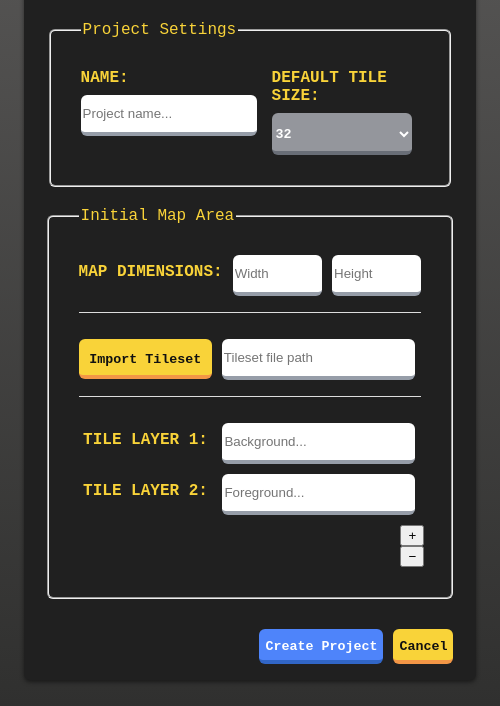
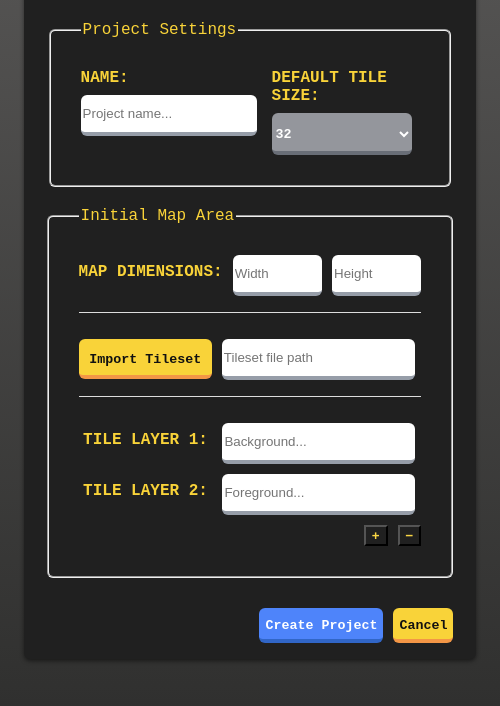
Before and after one commit to dmars8047/dungeon-designer, an Electron app: page landing.html in a window 500 px wide. Both pictures are taken after a click on the button 130 px from the left and 165 px from the top of the page. Shown: the part 94-800 px from the top of the page. Drawn offline with Linux system fonts and the light colour scheme; no server answers.

Commit message:
push pop layer button style

```diff
--- a/landing.html
+++ b/landing.html
@@ -102,8 +102,15 @@
                     </div>
                   </div>
                 </div>
-                <div style="grid-column-start: 3; grid-row: 4; margin-left: 56%;">
-                  <button id="push-layer-button">&#43;</button><button id="pop-layer-button">&#8722;</button>
+                <div style="grid-column-start: 3; grid-row: 4;">
+                  <div class="grid-container">
+                    <div style="grid-column: 1;grid-row:1;margin-left: auto;">
+                      <button class="push-pop-layer-button" id="push-layer-button">&#43;</button>
+                    </div>
+                    <div style="grid-column: 2;grid-row:1;">
+                      <button class="push-pop-layer-button" id="pop-layer-button">&#8722;</button>
+                    </div>
+                  </div>
                 </div>
               </div>
             </fieldset>
@@ -112,7 +119,7 @@
             <button type="button" id="create-project-button"
               class="primary-button form-button">Create&nbsp;Project</button>
           </div>
-          <div style="grid-column-start: 4; grid-row: 3; margin-top: 20px;">
+          <div style="grid-column: 4; grid-row: 3; margin-top: 20px;">
             <button id="cancel-create-project-button" class="secondary-button form-button">Cancel</button>
           </div>
         </div>
--- a/styles.css
+++ b/styles.css
@@ -168,6 +168,16 @@ fieldset {
    transform: scale(1.1);
 }
 
+.push-pop-layer-button {
+   background-color: transparent;
+   color: #fad644;
+   font-weight: bold;
+}
+
+.push-pop-layer-button:hover {
+   transform: scale(1.1);
+}
+
 .exit-button {
    font-weight: bold;
    font-family: 'Space Mono', monospace;
```
